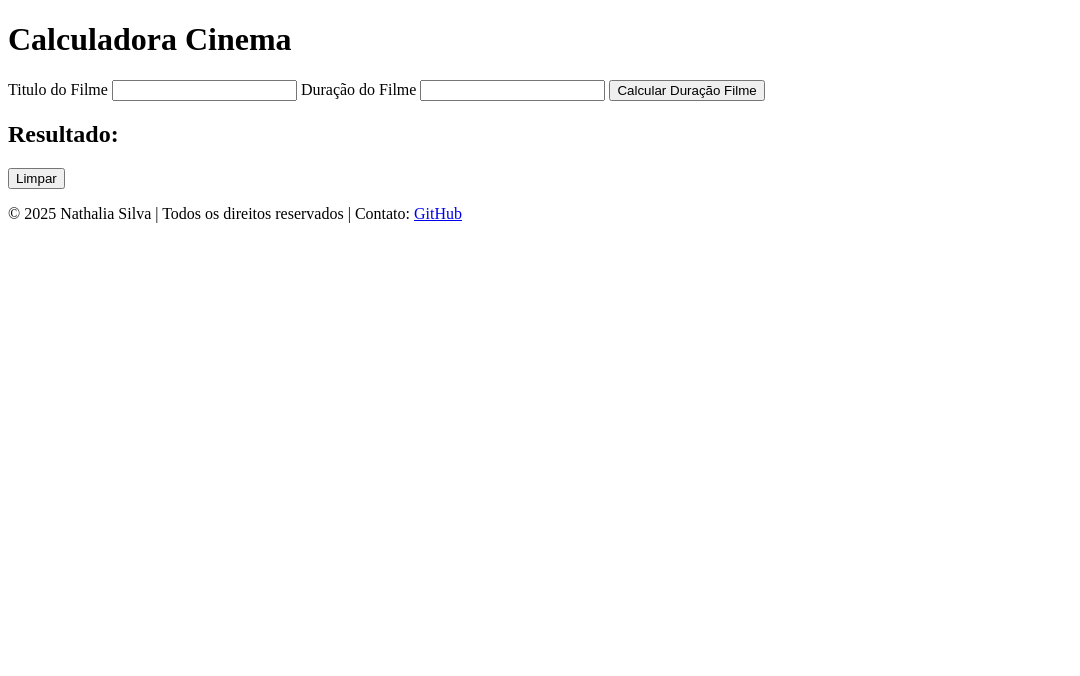
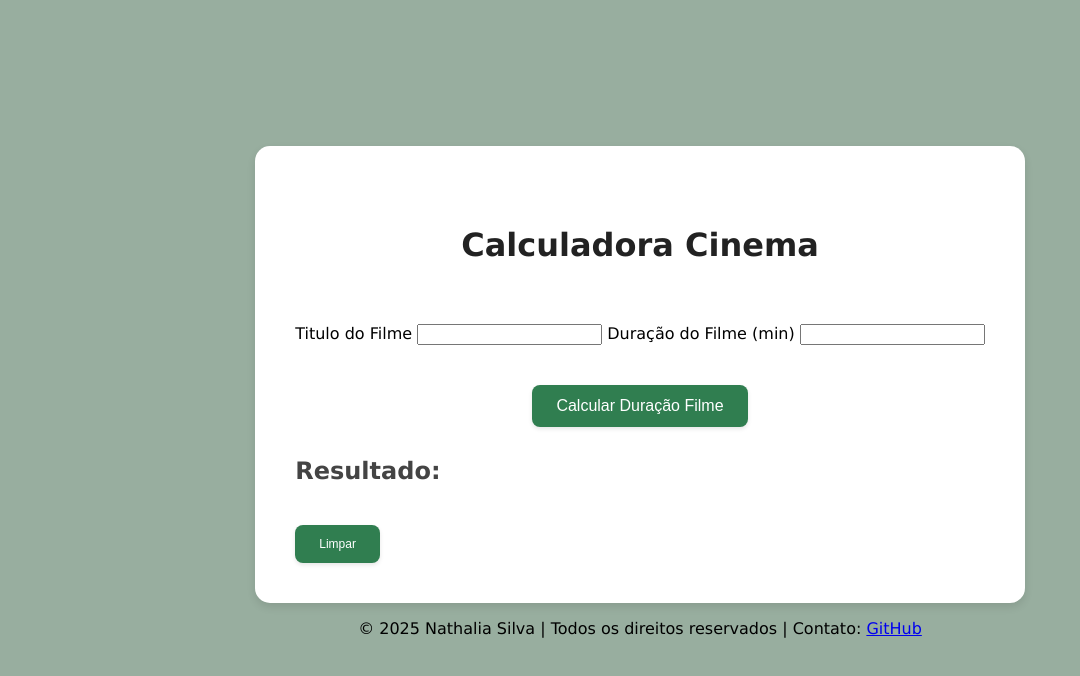
Before and after one commit to iiNATHALIASILVAii/exemplo, a plain HTML site: page index.html in a window 1280 px wide. Shown: the whole page, without its empty margins (0-1080 px from the left). Drawn offline with Linux system fonts and the light colour scheme.

Commit message:
inclusão css

```diff
--- a/index.html
+++ b/index.html
@@ -21,11 +21,13 @@
         <label for="filme">Titulo do Filme</label>
         <input type="text" id="filme" name="filme" required />
 
-        <label for="duracao">Duração do Filme</label>
+        <label for="duracao">Duração do Filme (min)</label>
         <input type="number" id="duracao" name="duracao" required />
 
         <!-- Botão para calcular o tempo de filme -->
+        <div class="button-container">
         <button onclick="calcularTempofilme()">Calcular Duração Filme</button>
+        </div>
 
         <!-- Exibição do resultado -->
         <h2>Resultado:</h2>
--- a/script.js
+++ b/script.js
@@ -13,10 +13,12 @@ function calcularTempofilme() {
   let resultadoTexto = document.getElementById("resultadoTexto");
 
   // Validação da entrada
-  if (filme === "" || duracao === "") {
+  if (filme === "" || duracaoInput === "") {
     // Na primeira versão, eu estava escrevendo document.getElementById("resultadoTexto").textContent
     // repetidamente em cada linha que precisava atualizar o resultado.
     // Isso funciona, mas não é eficiente e deixa o código mais longo e difícil de ler.
+    //Eu mudei a linha if (filme === "" || duracao === "") para if (filme === "" || duracaoInput === "").
+    // Agora, o código verifica se o valor do input (guardado em duracaoInput) está vazio antes de tentar convertê-lo em número.
     resultadoTexto.textContent = "Todos os campos devem ser preenchidos";
     return;
   }
@@ -31,6 +33,7 @@ function calcularTempofilme() {
   }
   if (duracao <= 0) {
     resultadoTexto.textContent = "A duração do filme deve ser maior que zero";
+    return;
   }
 
   // Processamento
--- a/styles.css
+++ b/styles.css
@@ -0,0 +1,79 @@
+body {
+  margin: 0;
+  padding: 0;
+  font-family: Verdana, Geneva, Tahoma, sans-serif;
+  background: #839e8cd3;
+  display: flex;
+  justify-content: center;
+  align-items: center;
+  flex-direction: column;
+  min-height: 100vh;
+}
+
+.capa-container {
+  background: rgb(255, 255, 255);
+  box-shadow: 0 4px 8px rgba(0, 0, 0, 0.1);
+  padding: 40px;
+  border-radius: 15px;
+  width: 100%;
+  max-width: 800px;
+  box-sizing: border-box;
+  text-align: justify;
+}
+
+.titulo-wrapper {
+  text-align: center;
+}
+
+.button-container {
+  display: flex;
+  justify-content: center;
+  margin-top: 20px;
+}
+
+button {
+  background-color: #307e50;
+  color: white;
+  box-shadow: 0 2px 4px rgba(0, 0, 0, 0.1);
+  padding: 12px 24px;
+  margin-top: 20px;
+  font-size: 16px;
+  border: none;
+  border-radius: 8px;
+  cursor: pointer;
+  transition: all 0.3s ease;
+}
+
+button:hover {
+  background-color: #0c9648;
+}
+
+#limpar {
+  margin-left: auto;
+  font-size: 12px;
+}
+
+h1 {
+  margin-bottom: 60px;
+  margin-top: 40px;
+  color: #222;
+}
+
+h2 {
+  margin-top: 30px;
+  color: #444;
+}
+
+#resultadoTexto {
+  margin-top: 10px;
+  font-size: 18px;
+  font-weight: bold;
+  color: #555;
+}
+
+.footer {
+  margin-top: 40px;
+  font-size: 14px;
+  color: #777;
+  text-align: center;
+}
```
